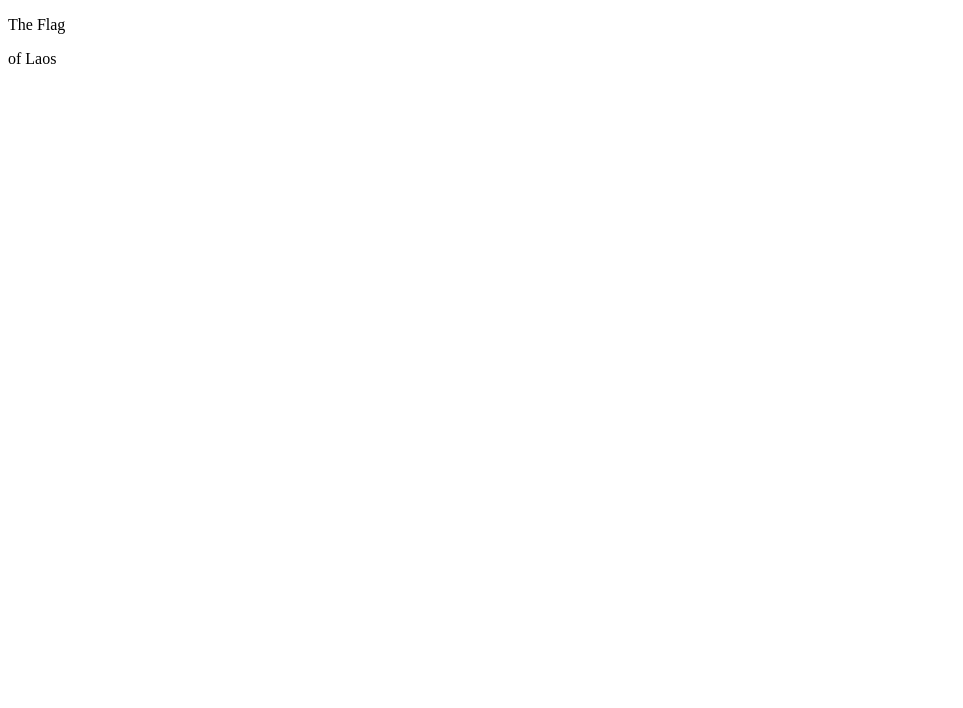
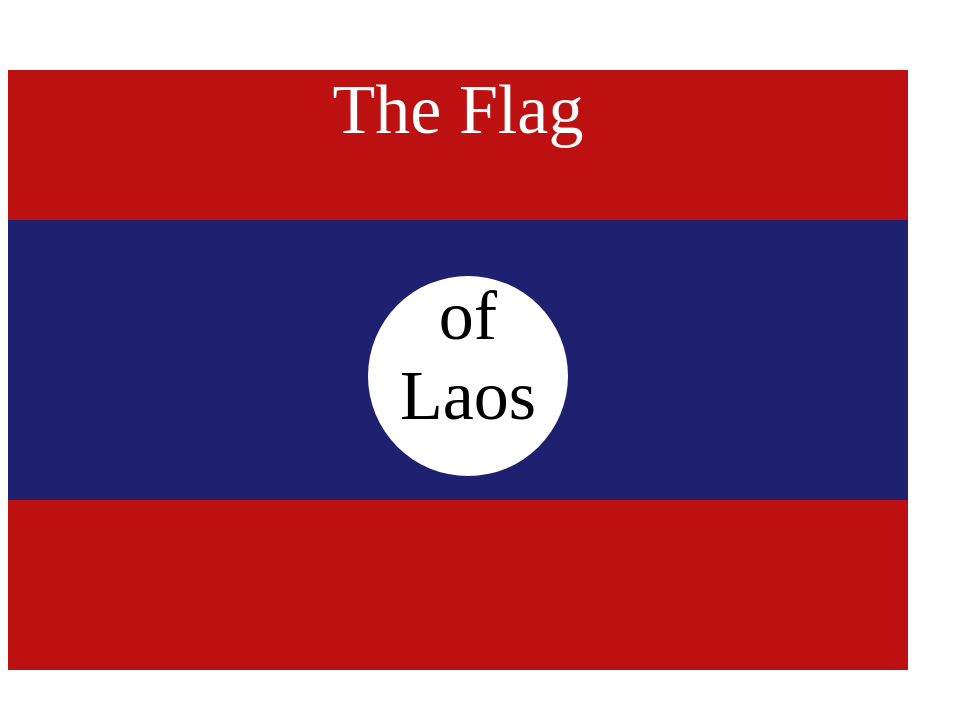
Before and after one commit to Mjds1/css-exercises, a plain HTML site: page Flag project/7.3+Flag+Project/7.3 CSS Flag Project/index.html in a window 1280 px wide. Shown: the whole page, without its empty margins (0-963 px from the left). Drawn offline with Linux system fonts and the light colour scheme.

Commit message:
Challenge

```diff
--- a/Flag project/7.3+Flag+Project/7.3 CSS Flag Project/index.html
+++ b/Flag project/7.3+Flag+Project/7.3 CSS Flag Project/index.html
@@ -6,6 +6,43 @@
   <title>CSS Flag Project</title>
   <style>
     /* Write your CSS Code here */
+
+
+
+    .flag {
+      background-color: rgb(189, 16, 16);
+      width: 900px;
+      height: 600px;
+    }
+
+    .flag > div {
+      background-color: rgb(32, 32, 112);
+      width: 900px;
+      height: 280px;
+    }
+
+    p {
+      text-align: center;
+      color: white;
+      font-size: 70px;
+    }
+
+     .flag > div > div{
+      background-color: white;
+      width: 200px;
+      height: 200px;
+      border-radius: 50%;
+      position: relative;
+      top: 20%;
+      left: 40%;
+
+
+
+    }
+    .flag > div > div > p {
+      color: black;
+    }
+
 
   </style>
 </head>
```
